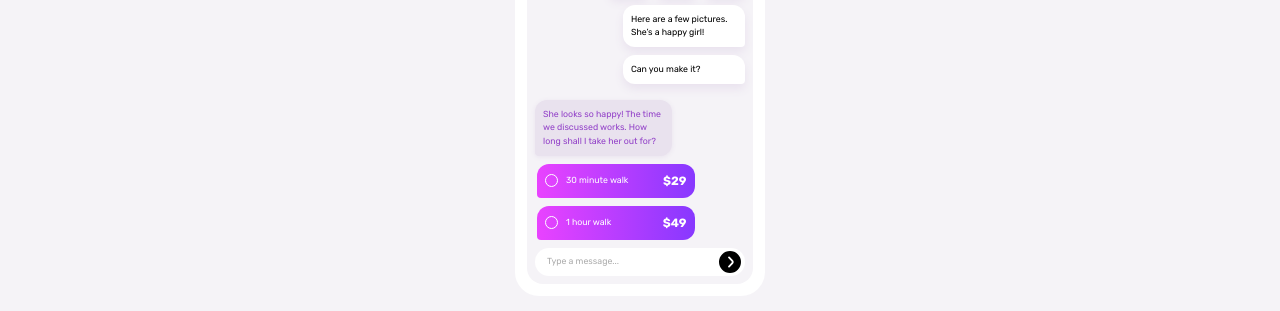
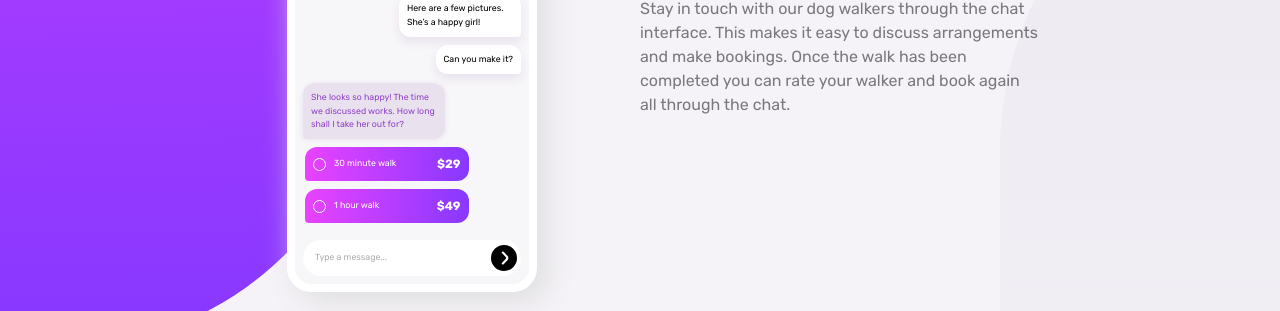
Before and after one commit to LeonteCr/Chat-app-illustration, a plain HTML site: page index.html in a window 1280 px wide. Shown: the part 298-609 px from the top of the page. Drawn offline with Linux system fonts and the light colour scheme.

Commit message:
:finish v1

```diff
--- a/index.html
+++ b/index.html
@@ -22,6 +22,7 @@
 </head>
 <body>
   <main>
+    <div class="tel-desktop">
       <div class="tel">
         <div class="head-phone">
 
@@ -54,7 +55,7 @@
           </div>
           <div class="sent-msg">
             <p class="sent">Here are a few pictures. She’s a happy girl!</p>
-          <p class="sent">Can you make it?</p>
+            <p class="sent sent-small">Can you make it?</p>
           </div>
           <div class="recive-msg ">
             <p class="recive">She looks so happy! The time we discussed works. How long shall I take her out for?</p>
@@ -86,9 +87,10 @@
             </form>
           </div>
         </div>
+      </div>
+    </div>
 
-
-    </div>
+    <div class="about-desktop">
       <div class="about">
         <h1>Simple booking</h1>
         <p class="describe">
@@ -97,7 +99,7 @@
           your walker and book again all through the chat.
         </p>
       </div>
-
+    </div>
   </main>
   <footer>
     <div class="attribution">
--- a/style.css
+++ b/style.css
@@ -8,6 +8,14 @@ body {
     flex-direction: column;
     justify-content: space-between;
     background-color: hsl(270, 20%, 96%);
+    background-image: url(./images/Union.svg), url(./images/bg-grey1.svg);
+    background-repeat: no-repeat, no-repeat;
+    background-position: left top , bottom right;
+    background-position-x: -450px, 250px;
+    background-position-y: -700px, 400px;
+
+
+
 }
 
 .tel {
@@ -15,11 +23,12 @@ body {
     height: fit-content;
     font-size: 0.55rem;
     margin: 1rem auto;
-    border: 0.75rem solid white;
+    border: 0.5rem solid white;
     border-radius: 1.5rem;
     background-color: white;
     display: flex;
     flex-direction: column;
+    box-shadow: 10px 20px 10px rgb(233, 230, 234);
 }
 
 /* =============
@@ -90,7 +99,7 @@ body {
 .conv {
     display: flex;
     flex-direction: column;
-    background-color: hsl(270, 20%, 96%);
+    background-color: hsl(270, 12%, 97%);
     flex-grow: 1;
     padding: 0.5rem;
     border-bottom-left-radius: 1rem;
@@ -100,7 +109,7 @@ body {
 .recive-msg {
     display: grid;
     gap: 0.5rem;
-    margin-top: 0.5rem;
+    margin-top: 0.1rem;
 }
 
 .recive {
@@ -140,6 +149,13 @@ body {
     border-bottom-right-radius: 0.25rem;
     width: 65%;
     box-shadow: 0 5px 10px hsl(275, 26%, 91%);
+}
+
+.sent,
+.recive
+ {
+    width: fit-content;
+    max-width: 65%;
 }
 
 
@@ -213,9 +229,10 @@ input[type="radio"]:checked + .checkmark {
   ============   */
 .type-div {
     display: grid;
-    height: 1.75rem;
+    height:2.25rem;
     overflow: hidden;
-    border-radius: 1rem;
+    border-radius: 2rem;
+    margin-top: 1em;
 }
 
 .type-bar {
@@ -235,7 +252,7 @@ input[type="radio"]:checked + .checkmark {
 }
 
 button {
-    width: 2rem;
+    width: 2.25rem;
     border: none;
     background-color: #fff;
     margin: 0;
@@ -245,3 +262,66 @@ button {
 button:hover {
     opacity: 0.8;
 }
+
+.about {
+    text-align: center ;
+    max-width: 500px;
+    margin: 3em auto;
+}
+
+.about h1 {
+    margin-bottom: 0.75em;
+    opacity: 0.8;
+}
+
+.describe {
+    opacity: 0.5;
+}
+
+
+@media (min-width:900px) {
+    main {
+        display: flex;
+        width: 75%;
+        margin: 0 auto;
+    }
+
+    .tel-desktop,
+    .about-desktop {
+        flex: 1 1 0;
+    }
+
+
+    body {
+        background-image: url(./images/Union.svg), url(./images/bg-grey1.svg);
+        background-repeat: no-repeat, no-repeat;
+        background-position: left top , bottom right;
+        background-position-x: -280px, 1000px;
+        background-position-y: -650px, 100px;
+
+
+
+    }
+    .tel {
+        box-shadow: 10px 10px 30px rgb(223, 222, 224);
+    }
+
+
+    .describe {
+        max-width: 400px;
+    }
+    .about h1 {
+        align-self: flex-end;
+    }
+
+    .about-desktop {
+        display: flex;
+    }
+
+    .about {
+        display: grid;
+        text-align: left;
+        margin: 0;
+    }
+
+}
```
Also changed, not shown: images/Union.svg (added), images/background-grey.svg (deleted), images/bg-grey1.svg (added). Lines whose indentation alone changed are shown as unchanged.
